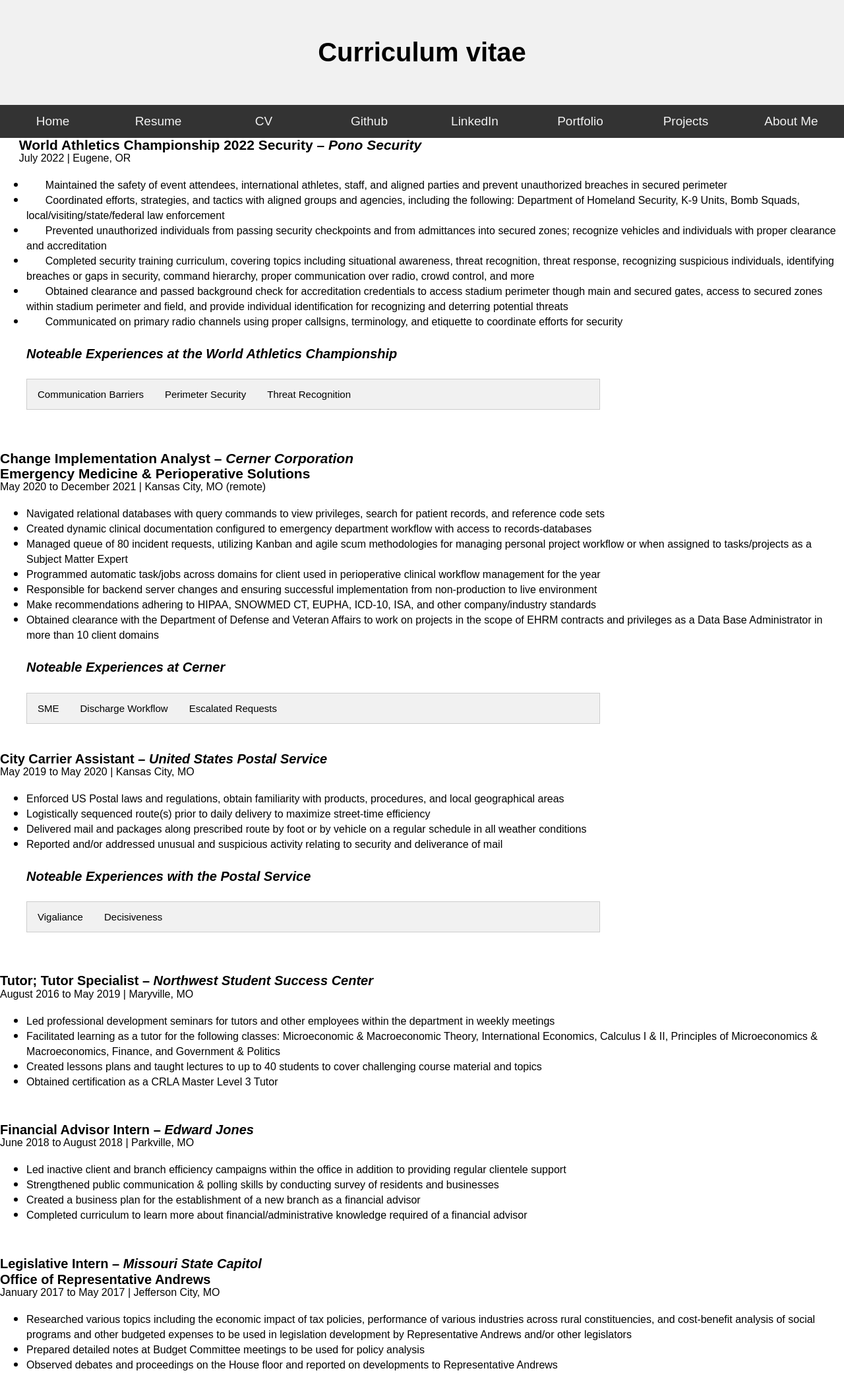
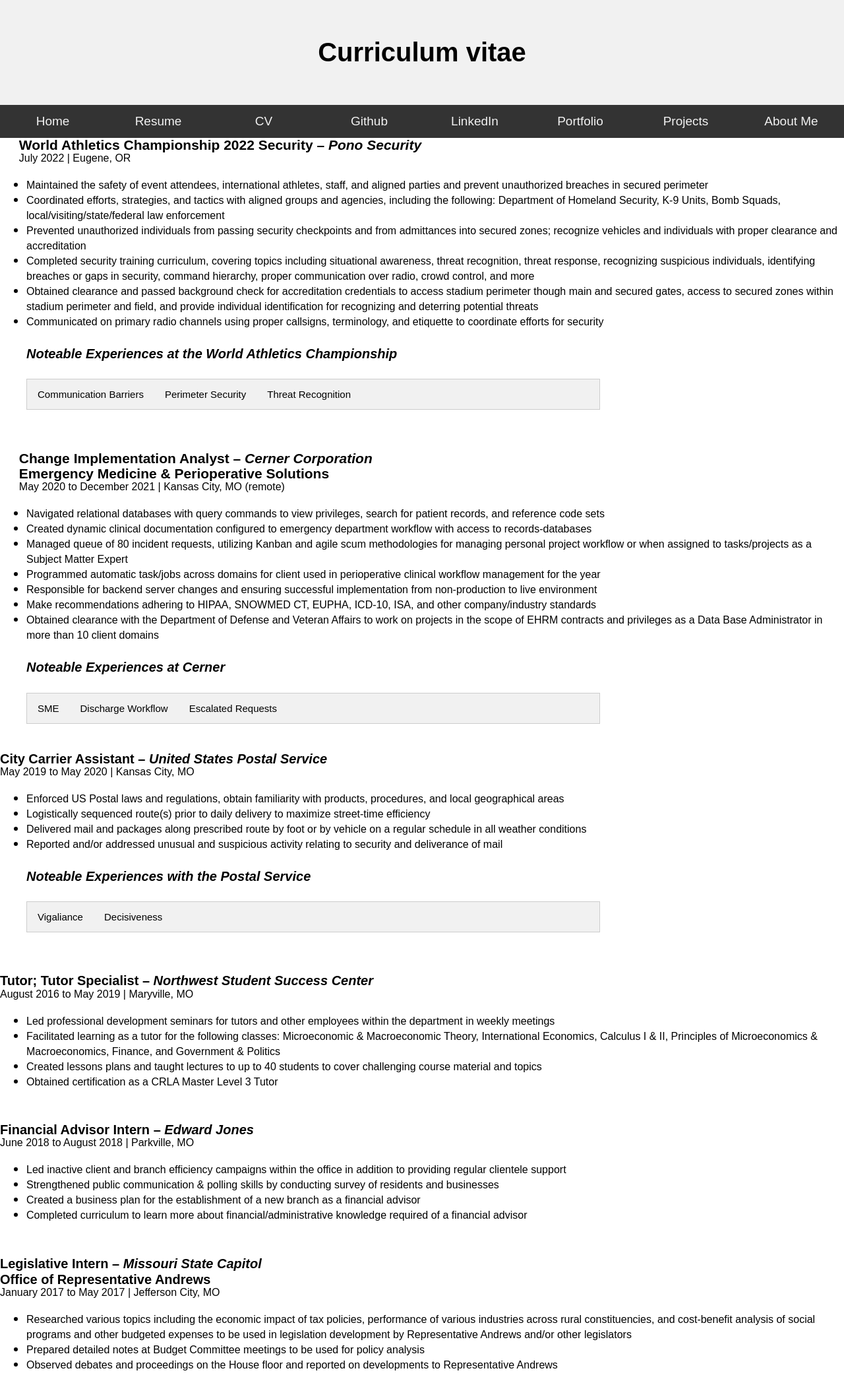
Before and after one commit to k-brew/personal-site, a Jekyll site: the page built from files/CV.html, in a window 1280 px wide. Shown: the whole page at 66% size. Built offline with Jekyll 4.4.1, drawn with Linux system fonts in a browser that asks for light colours.

Commit message:
Update CV.html

```diff
--- a/files/CV.html
+++ b/files/CV.html
@@ -280,12 +280,12 @@
 <p style='margin-top:0in;margin-right:0in;margin-bottom:0in;margin-left:.3in;line-height:107%;font-size:15px;font-family:"Calibri",sans-serif;'><strong><span style='font-size:21px;line-height:107%;font-family:"Arial",sans-serif;color:black;'>World Athletics Championship 2022 Security &ndash; <em>Pono Security</em></span></strong></p>
 <p style='margin-top:0in;margin-right:0in;margin-bottom:8.0pt;margin-left:.3in;line-height:107%;font-size:15px;font-family:"Calibri",sans-serif;'><span style='font-size:16px;line-height:107%;font-family:"Arial",sans-serif;color:black;'>July 2022 | Eugene, OR</span></p>
 <ul>
-    <li><span style='margin-left:.3in;line-height:107%;font-family:"Arial",sans-serif;font-family:"Arial",sans-serif;font-size:12.0pt;color:black;'>Maintained the safety of event attendees, international athletes, staff, and aligned parties and prevent unauthorized breaches in secured perimeter&nbsp;</span></li>
-    <li><span style='margin-left:.3in;line-height:107%;font-family:"Arial",sans-serif;font-family:"Arial",sans-serif;font-size:12.0pt;color:black;'>Coordinated efforts, strategies, and tactics with aligned groups and agencies, including the following: Department of Homeland Security, K-9 Units, Bomb Squads, local/visiting/state/federal law enforcement</span></li>
-    <li><span style='margin-left:.3in;line-height:107%;font-family:"Arial",sans-serif;font-family:"Arial",sans-serif;font-size:12.0pt;color:black;'>Prevented unauthorized individuals from passing security checkpoints and from admittances into secured zones; recognize vehicles and individuals with proper clearance and accreditation</span></li>
-    <li><span style='margin-left:.3in;line-height:107%;font-family:"Arial",sans-serif;font-family:"Arial",sans-serif;font-size:12.0pt;color:black;'>Completed security training curriculum, covering topics including situational awareness, threat recognition, threat response, recognizing suspicious individuals, identifying breaches or gaps in security, command hierarchy, proper communication over radio, crowd control, and more</span></li>
-    <li><span style='margin-left:.3in;line-height:107%;font-family:"Arial",sans-serif;font-family:"Arial",sans-serif;font-size:12.0pt;color:black;'>Obtained clearance and passed background check for accreditation credentials to access stadium perimeter though main and secured gates, access to secured zones within stadium perimeter and field, and provide individual identification for recognizing and deterring potential threats</span></li>
-    <li><span style='margin-left:.3in;line-height:107%;font-family:"Arial",sans-serif;font-family:"Arial",sans-serif;font-size:12.0pt;color:black;'>Communicated on primary radio channels using proper callsigns, terminology, and etiquette to coordinate efforts for security</span></li>
+    <li><span style='margin-right:1in;line-height:107%;font-family:"Arial",sans-serif;font-family:"Arial",sans-serif;font-size:12.0pt;color:black;'>Maintained the safety of event attendees, international athletes, staff, and aligned parties and prevent unauthorized breaches in secured perimeter&nbsp;</span></li>
+    <li><span style='line-height:107%;font-family:"Arial",sans-serif;font-family:"Arial",sans-serif;font-size:12.0pt;color:black;'>Coordinated efforts, strategies, and tactics with aligned groups and agencies, including the following: Department of Homeland Security, K-9 Units, Bomb Squads, local/visiting/state/federal law enforcement</span></li>
+    <li><span style='line-height:107%;font-family:"Arial",sans-serif;font-family:"Arial",sans-serif;font-size:12.0pt;color:black;'>Prevented unauthorized individuals from passing security checkpoints and from admittances into secured zones; recognize vehicles and individuals with proper clearance and accreditation</span></li>
+    <li><span style='line-height:107%;font-family:"Arial",sans-serif;font-family:"Arial",sans-serif;font-size:12.0pt;color:black;'>Completed security training curriculum, covering topics including situational awareness, threat recognition, threat response, recognizing suspicious individuals, identifying breaches or gaps in security, command hierarchy, proper communication over radio, crowd control, and more</span></li>
+    <li><span style='line-height:107%;font-family:"Arial",sans-serif;font-family:"Arial",sans-serif;font-size:12.0pt;color:black;'>Obtained clearance and passed background check for accreditation credentials to access stadium perimeter though main and secured gates, access to secured zones within stadium perimeter and field, and provide individual identification for recognizing and deterring potential threats</span></li>
+    <li><span style='line-height:107%;font-family:"Arial",sans-serif;font-family:"Arial",sans-serif;font-size:12.0pt;color:black;'>Communicated on primary radio channels using proper callsigns, terminology, and etiquette to coordinate efforts for security</span></li>
 
 <h4><b><em>Noteable Experiences at the World Athletics Championship</em></b></h4>
 
@@ -327,9 +327,9 @@
 
 </ul>
 <p><span style='line-height:107%;font-family:"Arial",sans-serif;font-family:"Arial",sans-serif;font-size:12.0pt;color:black;'><br></span></p>
-<p style='margin-top:0in;margin-right:0in;margin-bottom:0in;margin-left:0in;line-height:107%;font-size:15px;font-family:"Calibri",sans-serif;'><strong><span style='font-size:21px;line-height:107%;font-family:"Arial",sans-serif;color:black;'>Change Implementation Analyst &ndash; <em>Cerner Corporation</em></span></strong></p>
-<p style='margin-top:0in;margin-right:0in;margin-bottom:0in;margin-left:0in;line-height:107%;font-size:15px;font-family:"Calibri",sans-serif;'><strong><span style='font-size:21px;line-height:107%;font-family:"Arial",sans-serif;color:black;'>Emergency Medicine &amp; Perioperative Solutions</span></strong></p>
-<p style='margin-top:0in;margin-right:0in;margin-bottom:8.0pt;margin-left:0in;line-height:107%;font-size:15px;font-family:"Calibri",sans-serif;'><span style='font-size:16px;line-height:107%;font-family:"Arial",sans-serif;color:black;'>May 2020 to December 2021 | Kansas City, MO (remote)</span></p>
+<p style='margin-top:0in;margin-right:0in;margin-bottom:0in;margin-left:.3in;line-height:107%;font-size:15px;font-family:"Calibri",sans-serif;'><strong><span style='font-size:21px;line-height:107%;font-family:"Arial",sans-serif;color:black;'>Change Implementation Analyst &ndash; <em>Cerner Corporation</em></span></strong></p>
+<p style='margin-top:0in;margin-right:0in;margin-bottom:0in;margin-left:.3in;line-height:107%;font-size:15px;font-family:"Calibri",sans-serif;'><strong><span style='font-size:21px;line-height:107%;font-family:"Arial",sans-serif;color:black;'>Emergency Medicine &amp; Perioperative Solutions</span></strong></p>
+<p style='margin-top:0in;margin-right:0in;margin-bottom:8.0pt;margin-left:.3in;line-height:107%;font-size:15px;font-family:"Calibri",sans-serif;'><span style='font-size:16px;line-height:107%;font-family:"Arial",sans-serif;color:black;'>May 2020 to December 2021 | Kansas City, MO (remote)</span></p>
 <ul>
     <li><span style='line-height:107%;font-family:"Arial",sans-serif;font-family:"Arial",sans-serif;font-size:12.0pt;color:black;'>Navigated relational databases with query commands to view privileges, search for patient records, and reference code sets</span></li>
     <li><span style='line-height:107%;font-family:"Arial",sans-serif;font-family:"Arial",sans-serif;font-size:12.0pt;color:black;'>Created dynamic clinical documentation configured to emergency department workflow with access to records-databases</span></li>
```
